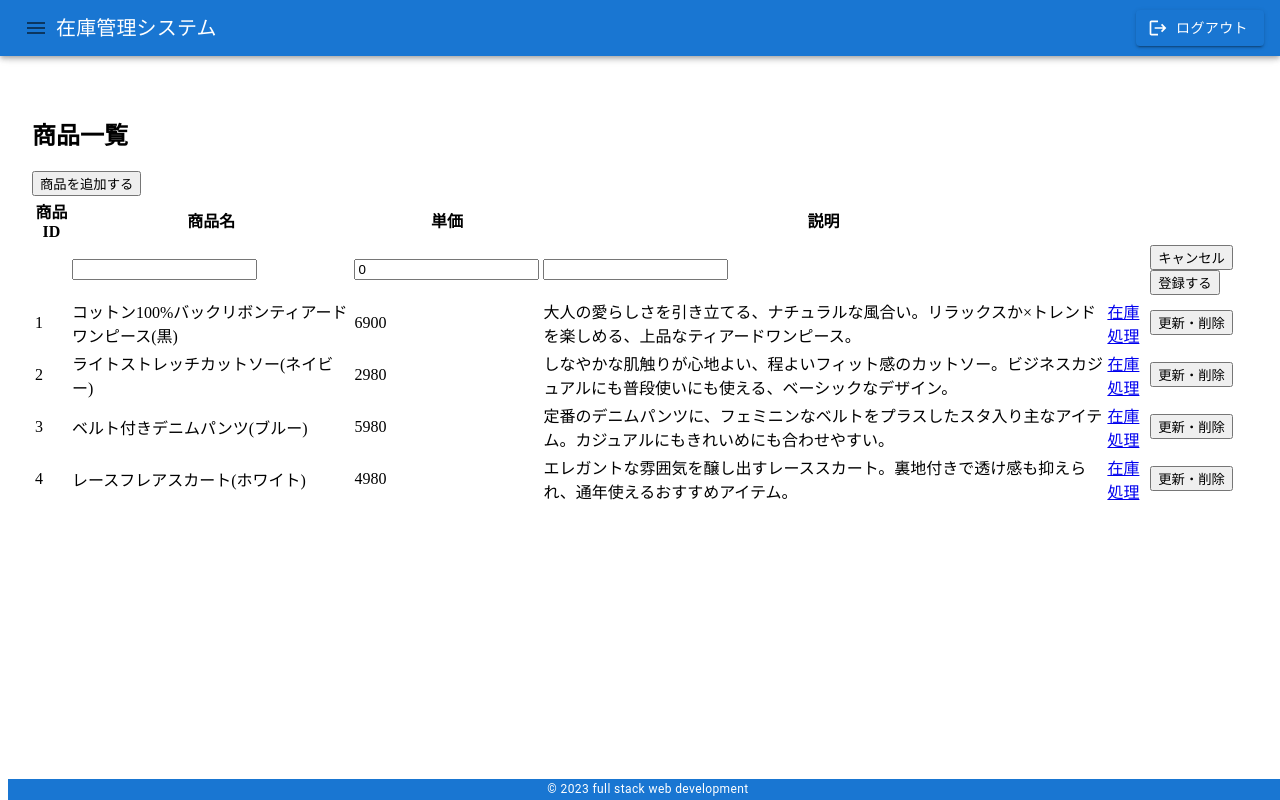
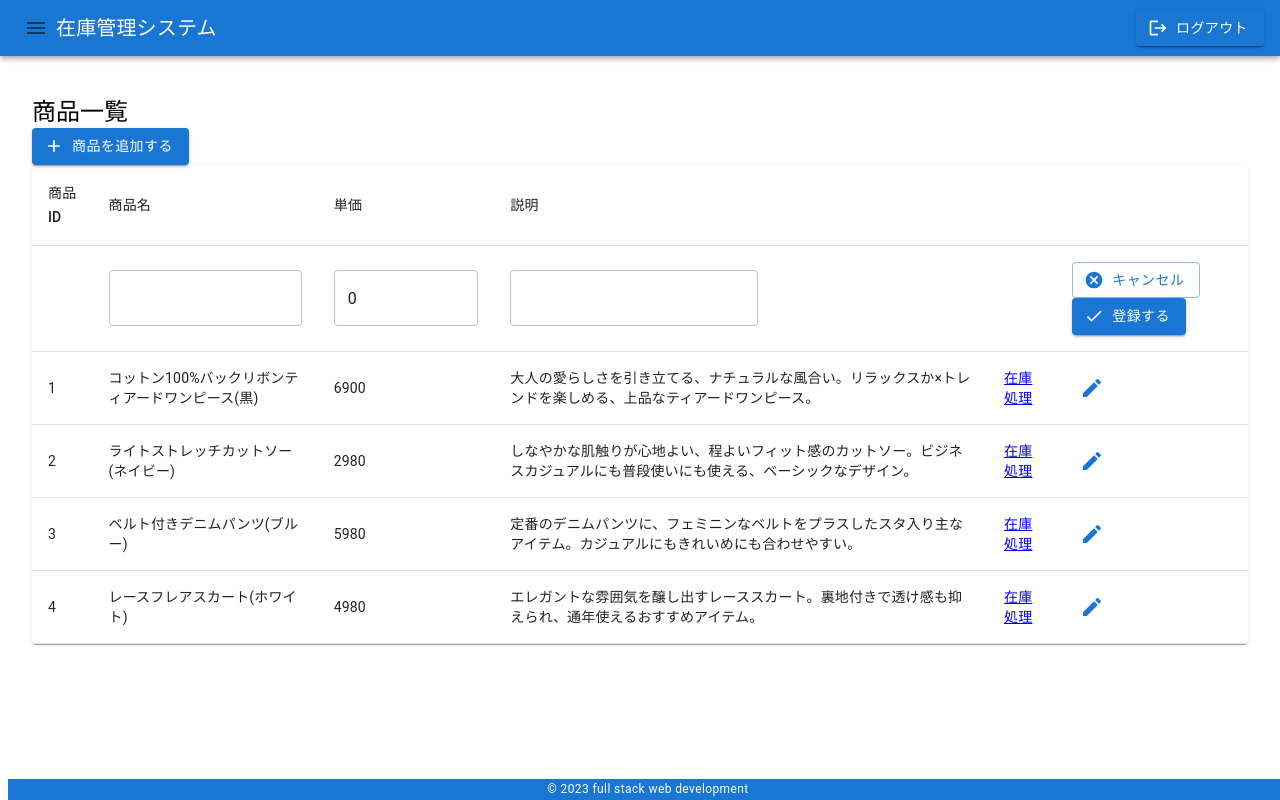
Before and after one commit to arai-h4869/Full-Stack-Web-Development, a Next.js app in the folder frontend/: page /inventory/products in a window 1280 px wide. Both pictures are taken after a click on the button "商品を追加する". Built offline with nearby package versions, Linux system fonts and the light colour scheme.

Commit message:
refactor: use mui component for inventory/products

```diff
--- a/frontend/app/inventory/products/page.tsx
+++ b/frontend/app/inventory/products/page.tsx
@@ -1,4 +1,29 @@
 'use client'
+
+import {
+  Add as AddIcon,
+  Cancel as CancelIcon,
+  Check as CheckIcon,
+  Delete as DeleteIcon,
+  Edit as EditIcon,
+} from '@mui/icons-material'
+import {
+  Alert,
+  type AlertColor,
+  Box,
+  Button,
+  IconButton,
+  Paper,
+  Snackbar,
+  Table,
+  TableBody,
+  TableCell,
+  TableContainer,
+  TableHead,
+  TableRow,
+  TextField,
+  Typography,
+} from '@mui/material'
 
 import Link from 'next/link'
 import { useEffect, useState } from 'react'
@@ -22,6 +47,19 @@
 
   // 読み込みデータを保持
   const [data, setData] = useState<ProductData[]>([])
+  const [open, setOpen] = useState(false)
+  const [severity, setSeverity] = useState<AlertColor>('success')
+  const [message, setMessage] = useState('')
+  const result = (severity: AlertColor, message: string) => {
+    setOpen(true)
+    setSeverity(severity)
+    setMessage(message)
+  }
+
+  const handleClose = () => {
+    setOpen(false)
+  }
+
   useEffect(() => {
     setData(productsData)
   }, [])
@@ -38,7 +76,7 @@
     }
     // actionによってHTTPメソッドと使用するパラメータを切り替える
     if (action === 'add') {
-      handleAdd(event)
+      handleAdd(data)
     } else if (action === 'update') {
       if (data.id === null) {
         return
@@ -65,6 +103,7 @@
     setId(0)
   }
   const handleAdd = (data: ProductData) => {
+    result('success', '商品が登録されました')
     setId(0)
   }
 
@@ -82,52 +121,134 @@
     setId(0)
   }
   const handleEdit = (data: ProductData) => {
+    result('success', '商品が更新されました')
     setId(0)
   }
   const handleDelete = (id: number) => {
+    result('success', '商品が削除されました')
     setId(0)
   }
 
   return (
     <>
-      <h2>商品一覧</h2>
-      <button type="button" onClick={handleShowNewRow}>
+      <Snackbar open={open} autoHideDuration={3000} onClose={handleClose}>
+        <Alert severity={severity}>{message}</Alert>
+      </Snackbar>
+      <Typography variant='h5'>商品一覧</Typography>
+      <Button
+        variant='contained'
+        startIcon={<AddIcon />}
+        onClick={handleShowNewRow}
+      >
         商品を追加する
-      </button>
-      <form onSubmit={handleSubmit(onSubmit)}>
-        <table>
-          <thead>
-            <tr>
-              <th>商品ID</th>
-              <th>商品名</th>
-              <th>単価</th>
-              <th>説明</th>
-              <th></th>
-              <th></th>
-            </tr>
-          </thead>
-          <tbody>
+      </Button>
+      <Box
+        component='form'
+        onSubmit={handleSubmit(onSubmit)}
+        sx={{ height: 400, width: '100%' }}
+      >
+        <TableContainer component={Paper}>
+          <Table>
+            <TableHead>
+              <TableRow>
+                <TableCell>商品ID</TableCell>
+                <TableCell>商品名</TableCell>
+                <TableCell>単価</TableCell>
+                <TableCell>説明</TableCell>
+                <TableCell></TableCell>
+                <TableCell></TableCell>
+              </TableRow>
+            </TableHead>
+            <TableBody>
               {id === null ? (
-              <tr>
-                <td></td>
-                <td>
-                  <input
-                    type="text"
-                    id="name"
+                <TableRow>
+                  <TableCell></TableCell>
+                  <TableCell>
+                    <TextField
+                      type='text'
+                      id='name'
                       {...register('name', {
-                      required: '必須項目です',
+                        required: '必須入力です',
                         maxLength: {
                           value: 100,
                           message: '商品名は100文字以下で入力してください',
                         },
                       })}
+                      error={Boolean(errors.name)}
+                      helperText={errors.name?.message?.toString() || ''}
                     />
-                  {errors.name?.message && <div>{errors.name.message}</div>}
-                </td>
-                <td>
+                  </TableCell>
+                  <TableCell>
+                    <TextField
+                      type='number'
+                      id='price'
+                      {...register('price', {
+                        required: '必須入力です',
+                        min: {
+                          value: 1,
+                          message: '1から99999999の数値を入力してください',
+                        },
+                        max: {
+                          value: 99999999,
+                          message: '1から99,999,999の数値を入力してください',
+                        },
+                      })}
+                      error={Boolean(errors.price)}
+                      helperText={errors.price?.message?.toString() || ''}
+                    />
+                  </TableCell>
+                  <TableCell>
+                    <TextField
+                      type='text'
+                      id='description'
+                      {...register('description')}
+                    />
+                  </TableCell>
+                  {/* ルーティングのために追加 */}
+                  <TableCell></TableCell>
+                  <TableCell>
+                    <Button
+                      variant='outlined'
+                      startIcon={<CancelIcon />}
+                      onClick={() => handleAddCancel()}
+                    >
+                      キャンセル
+                    </Button>
+                    <Button
+                      type='submit'
+                      variant='contained'
+                      startIcon={<CheckIcon />}
+                      onClick={() => setAction('add')}
+                    >
+                      登録する
+                    </Button>
+                  </TableCell>
+                </TableRow>
+              ) : (
+                ''
+              )}
+              {data.map((data: ProductData) =>
+                id === data.id ? (
+                  <TableRow key={data.id}>
+                    <TableCell>{data.id}</TableCell>
+                    <TableCell>
                       <input
-                    type="number"
-                    id="price"
+                        type='text'
+                        id='name'
+                        {...register('name', {
+                          required: '必須項目です',
+                          maxLength: {
+                            value: 100,
+                            message: '商品名は100文字以内で入力してください',
+                          },
+                        })}
+                      />
+                      {errors.name && <div>{errors.name.message}</div>}
+                    </TableCell>
+                    <TableCell>
+                      <input
+                        type='number'
+                        id='price'
                         {...register('price', {
                           required: '必須項目です',
                           min: {
@@ -140,112 +261,69 @@
                           },
                         })}
                       />
-                  {errors.price?.message && <div>{errors.price.message}</div>}
-                </td>
-                <td>
+                      {errors.price && <div>{errors.price.message}</div>}
+                    </TableCell>
+                    <TableCell>
                       <input
-                    type="text"
-                    id="description"
+                        type='text'
+                        id='description'
                         {...register('description')}
                       />
-                </td>
-                {/* ルーティングのために追加 */}
-                <td></td>
-                <td>
-                  <button type="button" onClick={() => handleAddCancel()}>
+                    </TableCell>
+                    <TableCell></TableCell>
+                    <TableCell>
+                      <Button
+                        variant='outlined'
+                        startIcon={<CancelIcon />}
+                        onClick={() => handleEditCancel()}
+                      >
                         キャンセル
-                  </button>
-                  <button type="button" onClick={() => setAction('add')}>
-                    登録する
-                  </button>
-                </td>
-              </tr>
+                      </Button>
+                      <Button
+                        type='submit'
+                        variant='contained'
+                        startIcon={<CheckIcon />}
+                        onClick={() => setAction('update')}
+                      >
+                        更新する
+                      </Button>
+                      <IconButton
+                        aria-label='削除する'
+                        type='submit'
+                        color='warning'
+                        onClick={() => setAction('delete')}
+                      >
+                        <DeleteIcon />
+                      </IconButton>
+                    </TableCell>
+                  </TableRow>
                 ) : (
-              ''
-            )}
-            {data.map((data: ProductData) =>
-              id === data.id ? (
-                <tr key={data.id}>
-                  <td>{data.id}</td>
-                  <td>
-                    <input
-                      type="text"
-                      id="name"
-                      {...register('name', {
-                        required: '必須項目です',
-                        maxLength: {
-                          value: 100,
-                          message: '商品名は100文字以内で入力してください',
-                        },
-                      })}
-                    />
-                    {errors.name && <div>{errors.name.message}</div>}
-                  </td>
-                  <td>
-                    <input
-                      type="number"
-                      id="price"
-                      {...register('price', {
-                        required: '必須項目です',
-                        min: {
-                          value: 1,
-                          message: '1から99999999の数値を入力してください',
-                        },
-                        max: {
-                          value: 99999999,
-                          message: '1から99,999,999の数値を入力してください',
-                        },
-                      })}
-                    />
-                    {errors.price && (
-                      <div>{errors.price.message}</div>
-                    )}
-                  </td>
-                  <td>
-                    <input
-                      type="text"
-                      id="description"
-                      {...register('description')}
-                    />
-                  </td>
-                  <td></td>
-                  <td>
-                    <button type="button" onClick={() => handleEditCancel()}>
-                      キャンセル
-                    </button>
-                    <button type="button" onClick={() => setAction('update')}>
-                      更新する
-                    </button>
-                    <button type="button" onClick={() => setAction('delete')}>
-                      削除する
-                    </button>
-                  </td>
-                </tr>
-              ) : (
-                <tr key={data.id}>
-                  <td>{data.id}</td>
-                  <td>{data.name}</td>
-                  <td>{data.price}</td>
-                  <td>{data.description}</td>
-                  <td>
+                  <TableRow key={data.id}>
+                    <TableCell>{data.id}</TableCell>
+                    <TableCell>{data.name}</TableCell>
+                    <TableCell>{data.price}</TableCell>
+                    <TableCell>{data.description}</TableCell>
+                    <TableCell>
                       <Link href={`/inventory/products/${data.id}`}>
                         在庫処理
                       </Link>
-                  </td>
-                  <td>
-                    <button
-                      type="button"
+                    </TableCell>
+                    <TableCell>
+                      <IconButton
+                        aria-label='編集する'
+                        color='primary'
                         onClick={() => handleEditRow(data.id)}
                       >
-                      更新・削除
-                    </button>
-                  </td>
-                </tr>
+                        <EditIcon />
+                      </IconButton>
+                    </TableCell>
+                  </TableRow>
                 ),
               )}
-          </tbody>
-        </table>
-      </form>
+            </TableBody>
+          </Table>
+        </TableContainer>
+      </Box>
     </>
   )
 }
```
Lines whose indentation alone changed are shown as unchanged.
